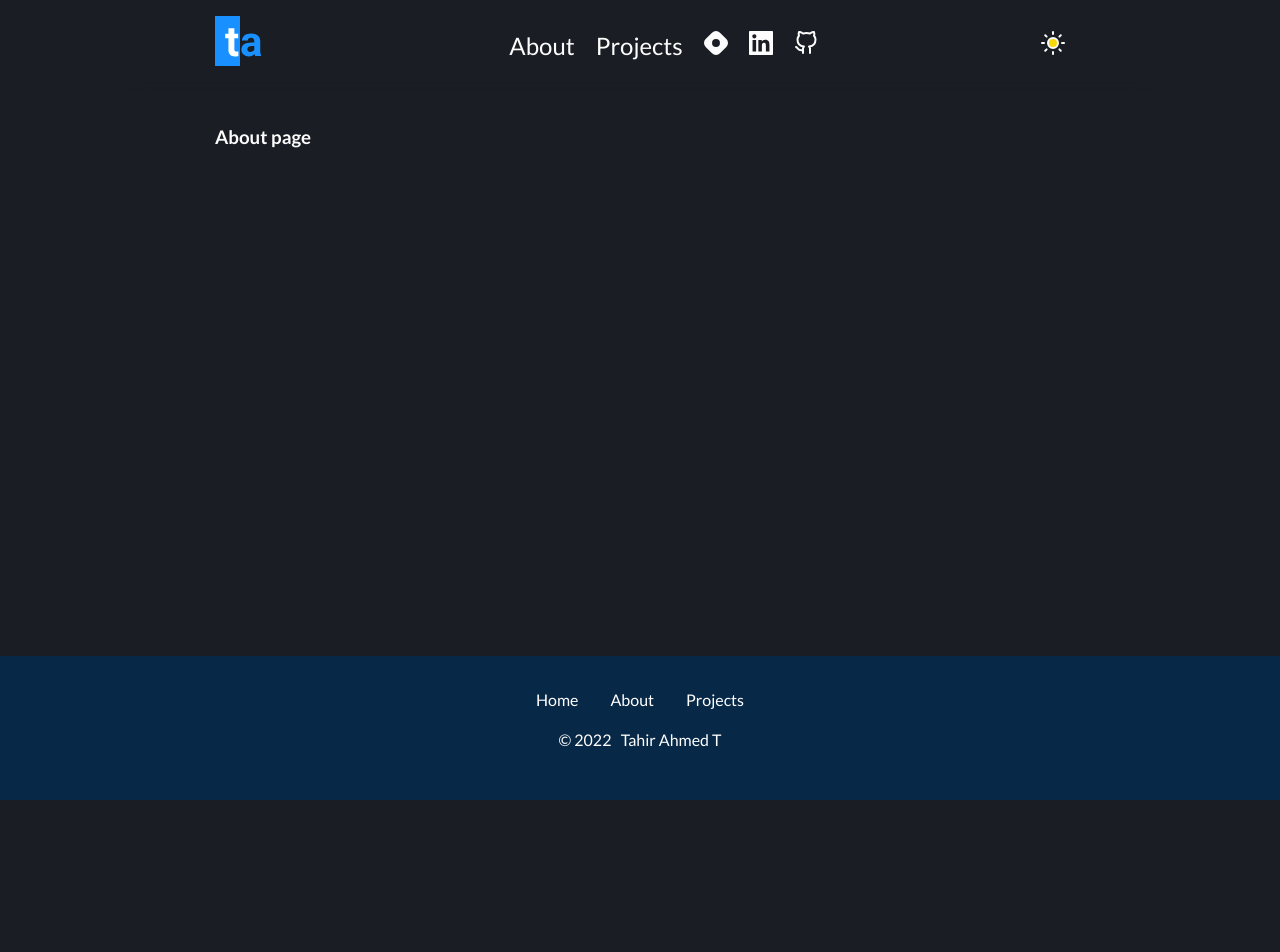
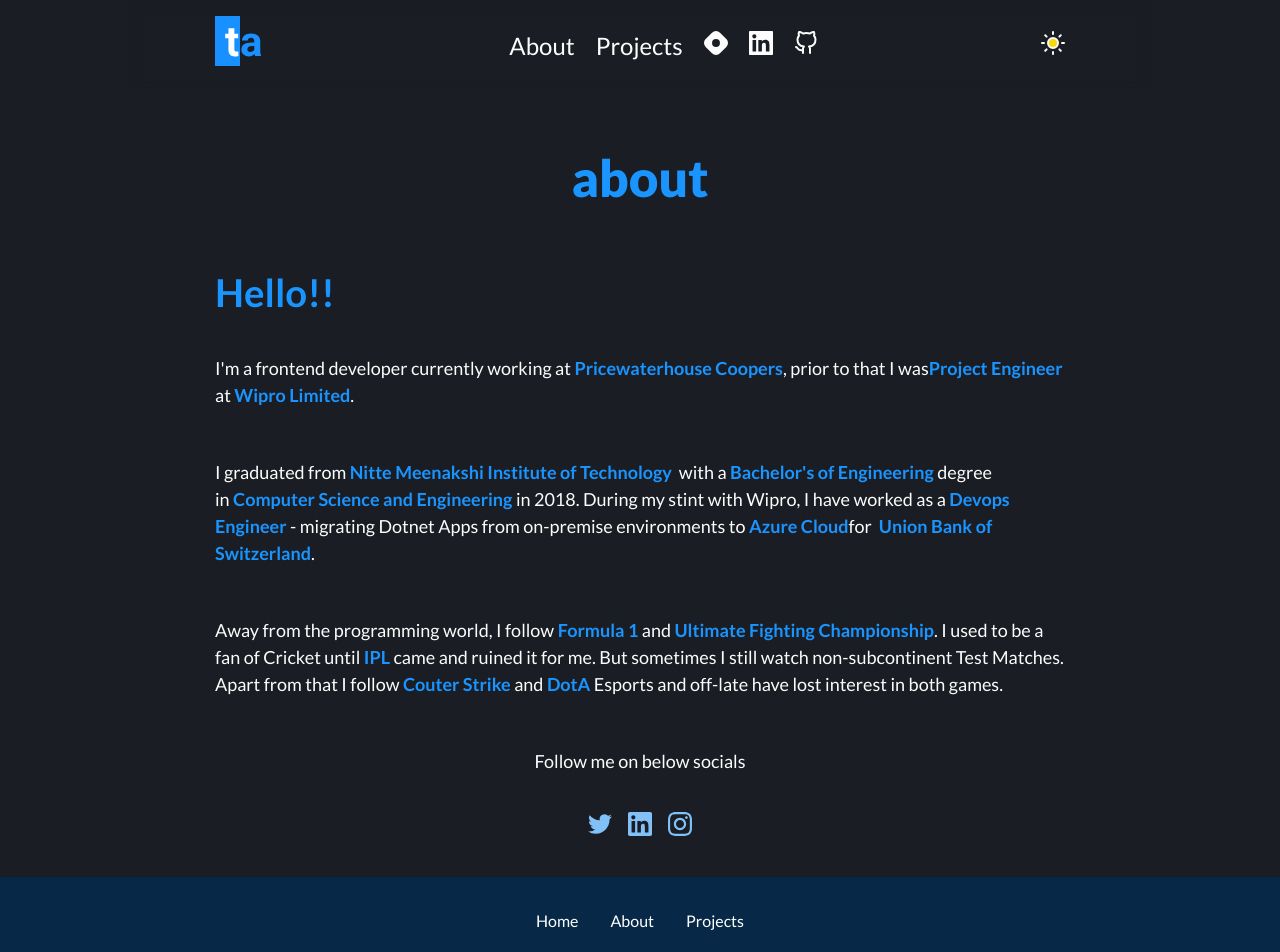
Before and after one commit to ttahm3d/tahirahmedt, a Next.js app: page /about in a window 1280 px wide. Shown: the top 952 px of the page. Before the commit the page ends 800 px from the top, so only its background shows below. Built offline with nearby package versions, Linux system fonts and the light colour scheme.

Commit message:
feat: added content to about page

```diff
--- a/pages/about.tsx
+++ b/pages/about.tsx
@@ -1,13 +1,107 @@
 import type { NextPage } from "next";
+import styled from "styled-components";
 import Head from "next/head";
-import { Container } from "../src/utils/styles/globals";
+import {
+	Container,
+	HeroSection,
+	CenterContent,
+	Title,
+	Paragraph,
+	SubHeading,
+} from "../src/utils/styles/globals";
+import { SiTwitter, SiInstagram, SiLinkedin } from "react-icons/si";
 
 const About: NextPage = () => {
 	return (
 		<Container>
-			<h3>About page</h3>
+			<Head>
+				<title>About | Tahir Ahmed</title>
+			</Head>
+			<HeroSection>
+				<CenterContent>
+					<Title>
+						<span>about</span>
+					</Title>
+				</CenterContent>
+			</HeroSection>
+			<SubHeading>
+				<span>Hello!!</span>
+			</SubHeading>
+			<Paragraph>
+				I&apos;m a frontend developer currently working at&nbsp;
+				<span>Pricewaterhouse Coopers</span>, prior to that I was
+				<span>Project Engineer</span> at <span>Wipro Limited</span>.
+			</Paragraph>
+			<Paragraph>
+				I graduated from <span>Nitte Meenakshi Institute of Technology</span>
+				&nbsp; with a <span>Bachelor&apos;s of Engineering</span> degree
+				in&nbsp;
+				<span>Computer Science and Engineering</span> in 2018. During my stint
+				with Wipro, I have worked as a <span>Devops Engineer</span> - migrating
+				Dotnet Apps from on-premise environments to <span>Azure Cloud</span>
+				for &nbsp;
+				<span>Union Bank of Switzerland</span>.
+			</Paragraph>
+			<Paragraph>
+				Away from the programming world, I follow <span>Formula 1</span>
+				&nbsp;and&nbsp;
+				<span>Ultimate Fighting Championship</span>. I used to be a fan of
+				Cricket until <span>IPL</span> came and ruined it for me. But sometimes
+				I still watch non-subcontinent Test Matches. Apart from that I
+				follow&nbsp;
+				<span>Couter Strike</span> and <span>DotA</span> Esports and off-late
+				have lost interest in both games.
+			</Paragraph>
+			<Paragraph>
+				<CenterContent>Follow me on below socials</CenterContent>
+			</Paragraph>
+			<SocialsList>
+				<Social>
+					<a
+						href="https://twitter.com/ttahm3d"
+						title="twitter"
+						target="_blank"
+						rel="noopener noreferrer">
+						<SiTwitter />
+					</a>
+				</Social>
+				<Social>
+					<a
+						href="https://twitter.com/ttahm3d"
+						title="LinkedIn"
+						target="_blank"
+						rel="noopener noreferrer">
+						<SiLinkedin />
+					</a>
+				</Social>
+				<Social>
+					<a
+						href="https://twitter.com/ttahm3d"
+						title="Instagram"
+						target="_blank"
+						rel="noopener noreferrer">
+						<SiInstagram />
+					</a>
+				</Social>
+			</SocialsList>
 		</Container>
 	);
 };
 
 export default About;
+
+const SocialsList = styled.ul`
+	list-style: none;
+	display: flex;
+	justify-content: center;
+	padding: 0 0 2rem;
+	margin: 0;
+	gap: 1rem;
+`;
+
+const Social = styled.li`
+	font-size: 1.5rem;
+	a {
+		color: ${(props) => props.theme.colors.primaryClrLt};
+	}
+`;
```
